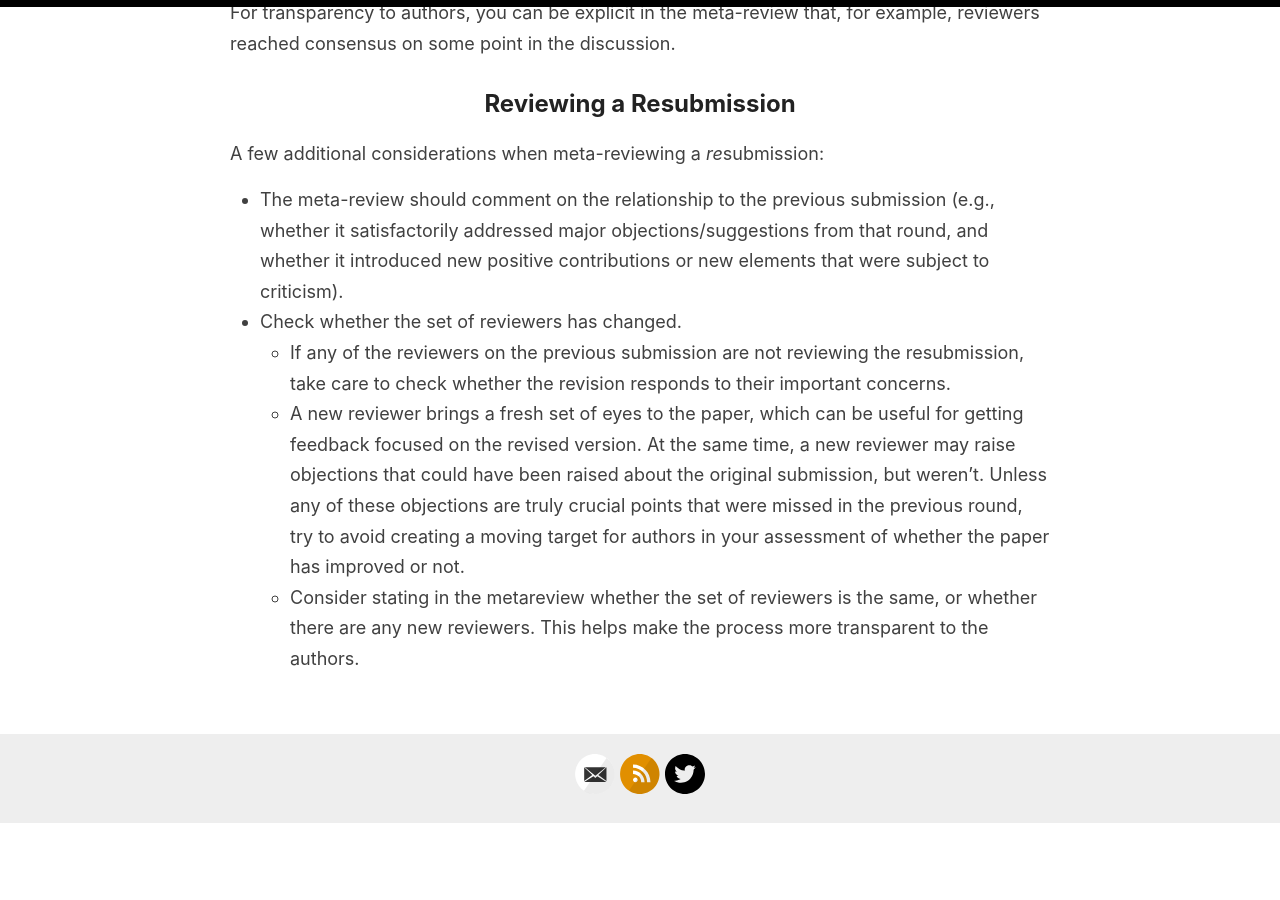
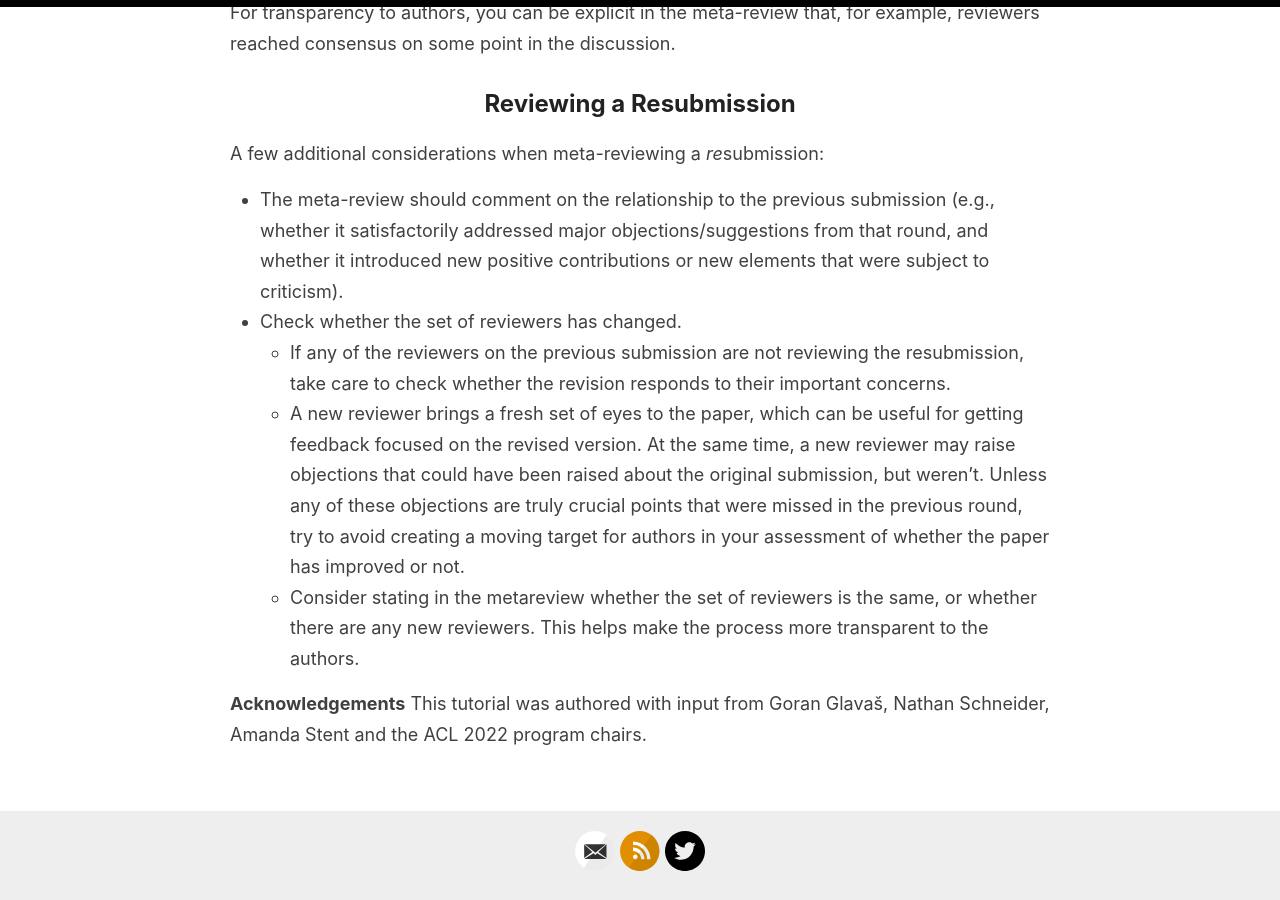
Before and after one commit to amitmerchant1990/reverie, a Jekyll site: the page built from aetutorial.md, in a window 1280 px wide and 900 px high, scrolled down 2457 px. Built offline with Jekyll 4.4.1, drawn with Linux system fonts in a browser that asks for light colours; before the commit the page ends 3281 px from its top, so only the background shows below that.

Commit message:
Update aetutorial.md

```diff
--- a/aetutorial.md
+++ b/aetutorial.md
@@ -47,3 +47,5 @@ A few additional considerations when meta-reviewing a *re*submission:
    * If any of the reviewers on the previous submission are not reviewing the resubmission, take care to check whether the revision responds to their important concerns.
    * A new reviewer brings a fresh set of eyes to the paper, which can be useful for getting feedback focused on the revised version. At the same time, a new reviewer may raise objections that could have been raised about the original submission, but weren't. Unless any of these objections are truly crucial points that were missed in the previous round, try to avoid creating a moving target for authors in your assessment of whether the paper has improved or not.
    * Consider stating in the metareview whether the set of reviewers is the same, or whether there are any new reviewers. This helps make the process more transparent to the authors.
+
+**Acknowledgements** This tutorial was authored with input from Goran Glavaš, Nathan Schneider, Amanda Stent and the ACL 2022 program chairs.
```
